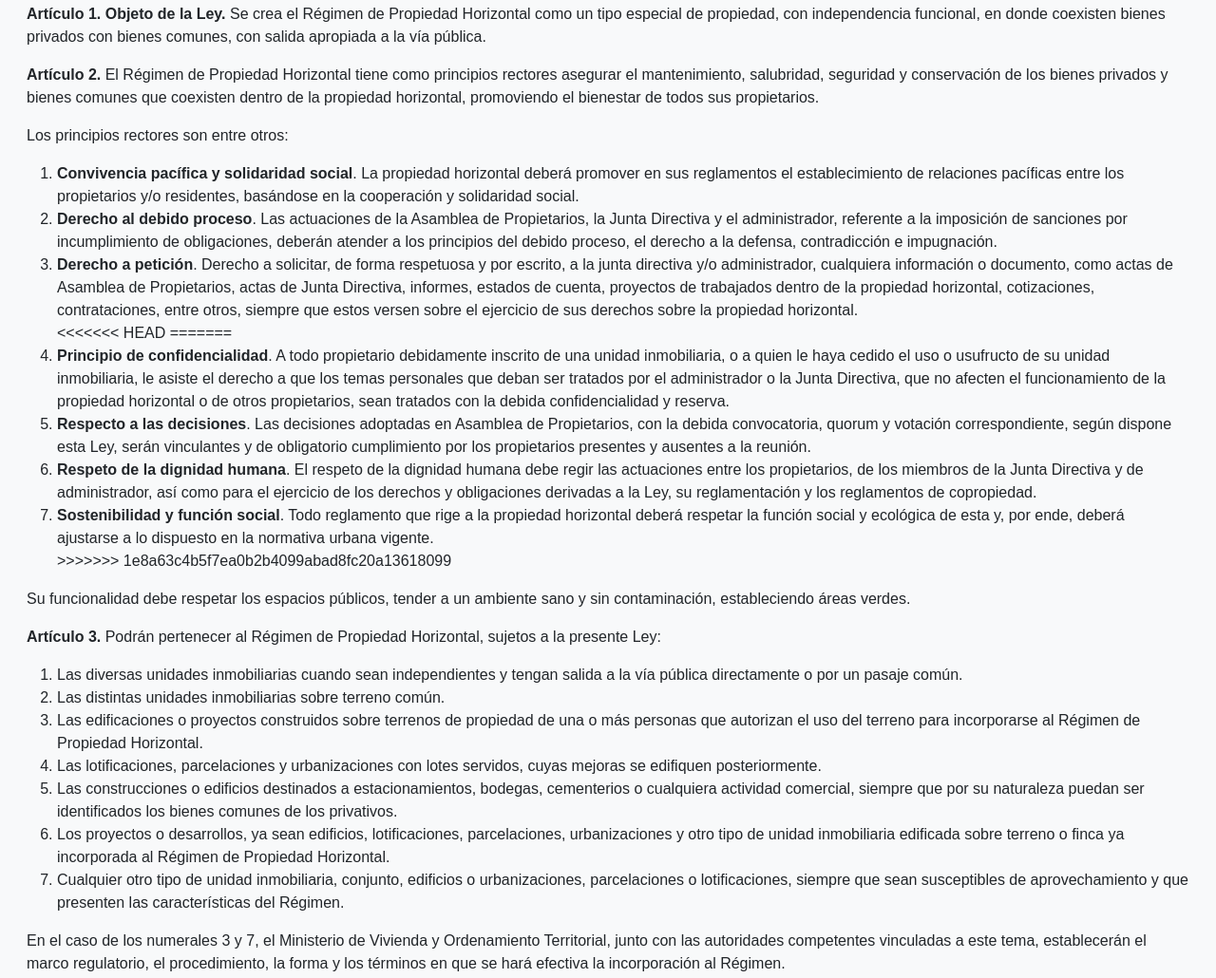
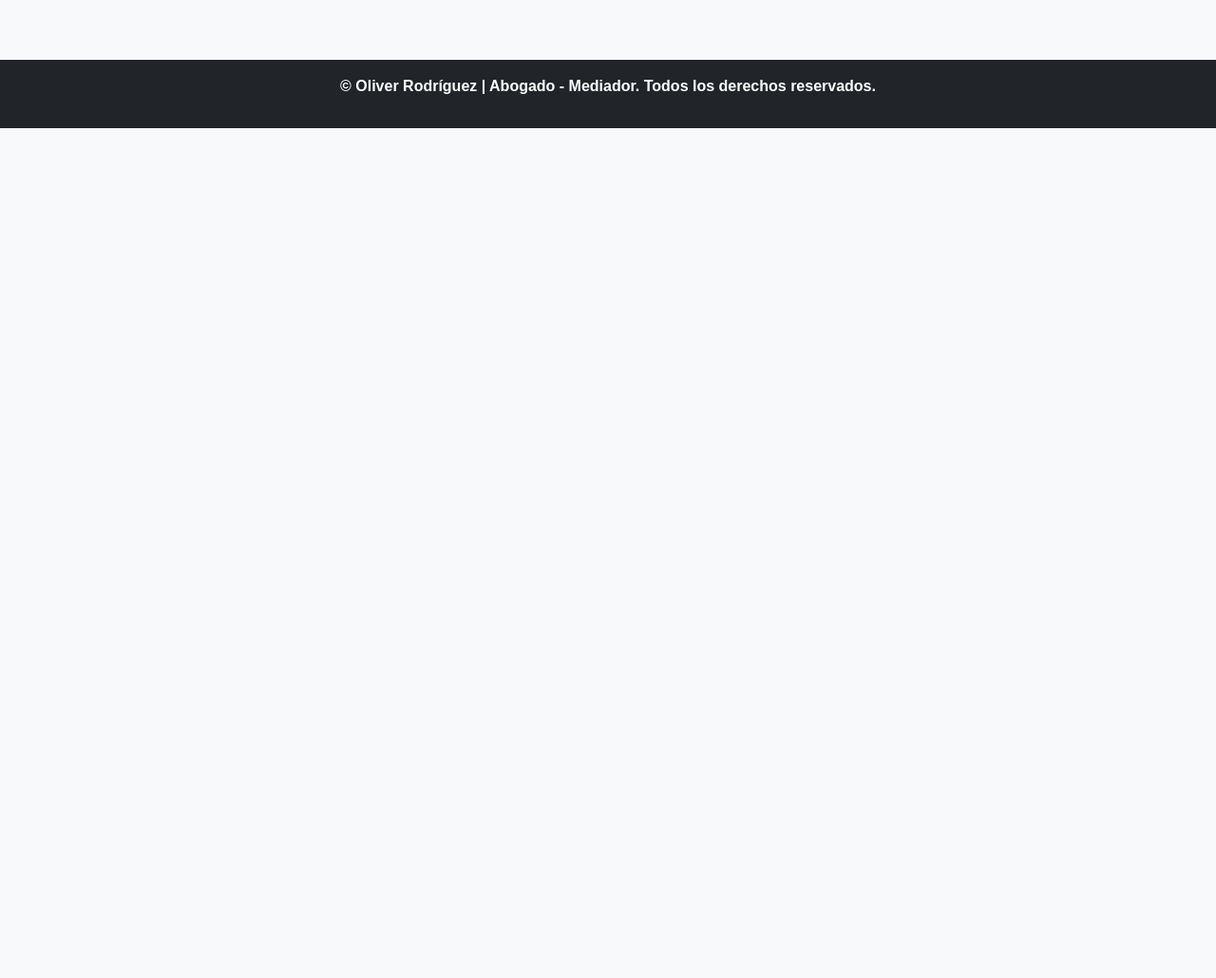
Before and after one commit to roarweb/inmigracionpma, a plain HTML site: page reglamentacion/decreto_ejecutivo_320.html in a window 1280 px wide. Shown: the part 350-1380 px from the top of the page at 95% size. After the commit the page ends 800 px from the top, so only its background shows below. Drawn offline with nearby package versions, Linux system fonts and the light colour scheme.

Commit message:
Update decreto_ejecutivo_320.html

```diff
--- a/reglamentacion/decreto_ejecutivo_320.html
+++ b/reglamentacion/decreto_ejecutivo_320.html
@@ -25,36 +25,6 @@ DECRETA:<br><br>
 Titulo I<br>
 Disposiciones Generales<br><br>
 
-<p>Artículo 1. Objeto de la Ley.</strong> Se crea el Régimen de Propiedad Horizontal como un tipo especial de propiedad, con independencia funcional, en donde coexisten bienes privados con bienes comunes, con salida apropiada a la vía pública.</p>
-
-<p><strong>Artículo 2.</strong> El Régimen de Propiedad Horizontal tiene como principios rectores asegurar el mantenimiento, salubridad, seguridad y conservación de los bienes privados y bienes comunes que coexisten dentro de la propiedad horizontal, promoviendo el bienestar de todos sus propietarios.<br></p>
-<p>Los principios rectores son entre otros:</p>
-
-<ol>
-    <li><strong>Convivencia pacífica y solidaridad social</strong>. La propiedad horizontal deberá promover en sus reglamentos el establecimiento de relaciones pacíficas entre los propietarios y/o residentes, basándose en la cooperación y solidaridad social.</li>
-    <li><strong>Derecho al debido proceso</strong>. Las actuaciones de la Asamblea de Propietarios, la Junta Directiva y el administrador, referente a la imposición de sanciones por incumplimiento de obligaciones, deberán atender a los principios del debido proceso, el derecho a la defensa, contradicción e impugnación.</li>
-    <li><strong>Derecho a petición</strong>. Derecho a solicitar, de forma respetuosa y por escrito, a la junta directiva y/o administrador, cualquiera información o documento, como actas de Asamblea de Propietarios, actas de Junta Directiva, informes, estados de cuenta, proyectos de trabajados dentro de la propiedad horizontal, cotizaciones, contrataciones, entre otros, siempre que estos versen sobre el ejercicio de sus derechos sobre la propiedad horizontal.</li>
-<<<<<<< HEAD
-=======
-    <li><strong>Principio de confidencialidad</strong>. A todo propietario debidamente inscrito de una unidad inmobiliaria, o a quien le haya cedido el uso o usufructo de su unidad inmobiliaria, le asiste el derecho a que los temas personales que deban ser tratados por el administrador o la Junta Directiva, que no afecten el funcionamiento de la propiedad horizontal o de otros propietarios, sean tratados con la debida confidencialidad y reserva.</li>
-    <li><strong>Respecto a las decisiones</strong>. Las decisiones adoptadas en Asamblea de Propietarios, con la debida convocatoria, quorum y votación correspondiente, según dispone esta Ley, serán vinculantes y de obligatorio cumplimiento por los propietarios presentes y ausentes a la reunión.</li>
-    <li><strong>Respeto de la dignidad humana</strong>. El respeto de la dignidad humana debe regir las actuaciones entre los propietarios, de los miembros de la Junta Directiva y de administrador, así como para el ejercicio de los derechos y obligaciones derivadas a la Ley, su reglamentación y los reglamentos de copropiedad.</li>
-    <li><strong>Sostenibilidad y función social</strong>. Todo reglamento que rige a la propiedad horizontal deberá respetar la función social y ecológica de esta y, por ende, deberá ajustarse a lo dispuesto en la normativa urbana vigente.</li>
->>>>>>> 1e8a63c4b5f7ea0b2b4099abad8fc20a13618099
-</ol>
-<p>Su funcionalidad debe respetar los espacios públicos, tender a un ambiente sano y sin contaminación, estableciendo áreas verdes.</p>
-
-<p><strong>Artículo 3.</strong> Podrán pertenecer al Régimen de Propiedad Horizontal, sujetos a la presente Ley:</p>
-<ol>
-    <li>Las diversas unidades inmobiliarias cuando sean independientes y tengan salida a la vía pública directamente o por un pasaje común.</li>
-    <li>Las distintas unidades inmobiliarias sobre terreno común.</li>
-    <li>Las edificaciones o proyectos construidos sobre terrenos de propiedad de una o más personas que autorizan el uso del terreno para incorporarse al Régimen de Propiedad Horizontal.</li>
-    <li>Las lotificaciones, parcelaciones y urbanizaciones con lotes servidos, cuyas mejoras se edifiquen posteriormente.</li>
-    <li>Las construcciones o edificios destinados a estacionamientos, bodegas, cementerios o cualquiera actividad comercial, siempre que por su naturaleza puedan ser identificados los bienes comunes de los privativos.</li>
-    <li>Los proyectos o desarrollos, ya sean edificios, lotificaciones, parcelaciones, urbanizaciones y otro tipo de unidad inmobiliaria edificada sobre terreno o finca ya incorporada al Régimen de Propiedad Horizontal.</li>
-    <li>Cualquier otro tipo de unidad inmobiliaria, conjunto, edificios o urbanizaciones, parcelaciones o lotificaciones, siempre que sean susceptibles de aprovechamiento y que presenten las características del Régimen.</li>
-</ol>
-<p>En el caso de los numerales 3 y 7, el Ministerio de Vivienda y Ordenamiento Territorial, junto con las autoridades competentes vinculadas a este tema, establecerán el marco regulatorio, el procedimiento, la forma y los términos en que se hará efectiva la incorporación al Régimen.</p>
 
                 </section>
             </main>
@@ -64,7 +34,7 @@ Disposiciones Generales<br><br>
     <footer class="bg-dark text-white text-center py-3 mt-4">
         <p>&copy; Oliver Rodríguez | Abogado - Mediador. Todos los derechos reservados.</p>
     </footer>
-
+    <script src="../script.js"></script>
     <script src="https://cdn.jsdelivr.net/npm/bootstrap@5.3.3/dist/js/bootstrap.bundle.min.js" integrity="sha384-YvpcrYf0tY3lHB60NNkmXc5s9fDVZLESaAA55NDzOxhy9GkcIdslK1eN7N6jIeHz" crossorigin="anonymous"></script>
 </body>
 </html>
```
